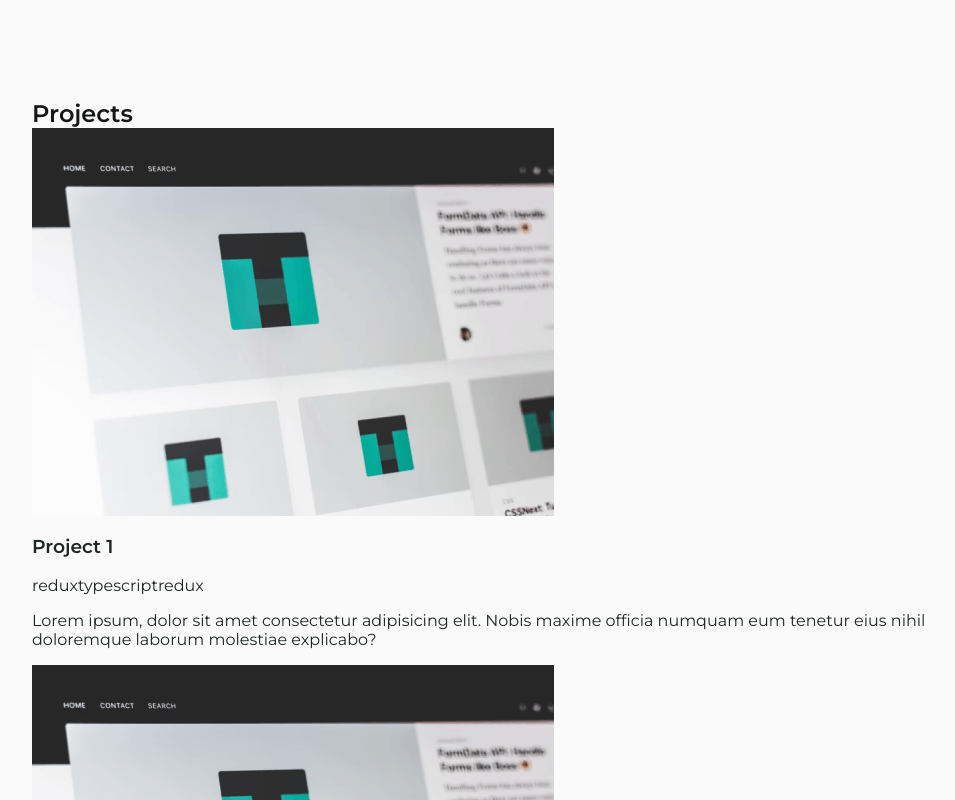
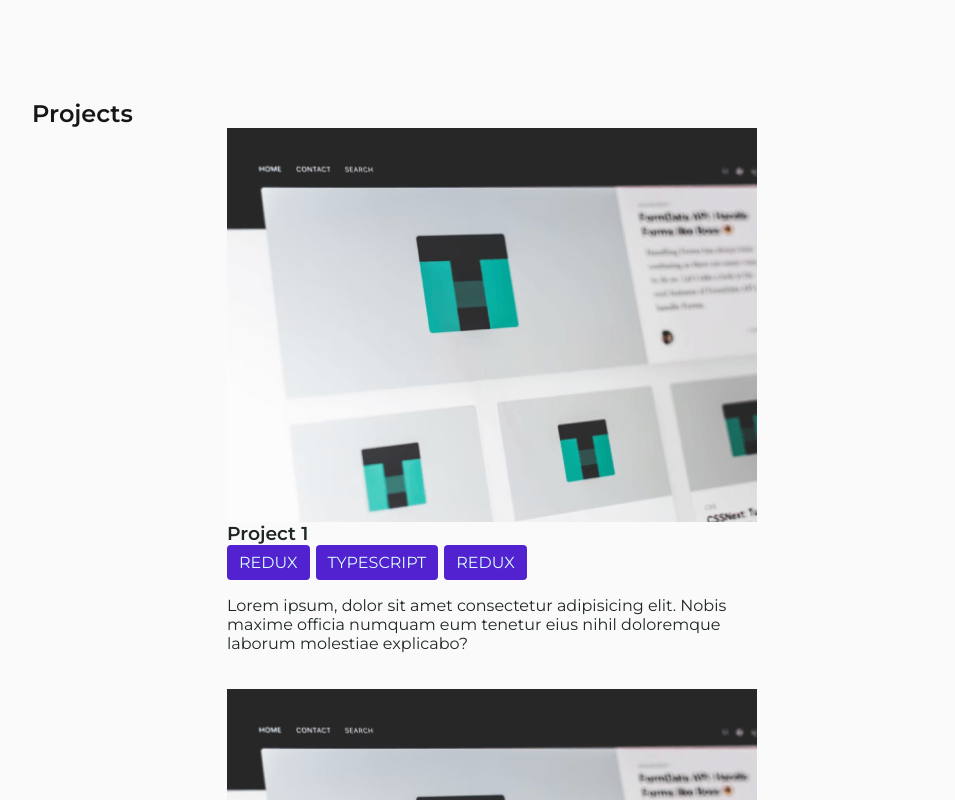
Before and after one commit to AlexNemtsev/portfolio, a React (Vite) app: page / in a window 1280 px wide. Shown: the part 800-1600 px from the top of the page, without its empty margins (148-1103 px from the left). Built offline with nearby package versions, Linux system fonts and the light colour scheme.

Commit message:
feat: add Projects layout

```diff
--- a/src/components/FlexWrapper.tsx
+++ b/src/components/FlexWrapper.tsx
@@ -11,12 +11,11 @@ interface FlexWrapperProps {
   $maxWidth?: string;
 }
 
-// TODO: убрать дефолтные значения
 export const FlexWrapper = styled.div<FlexWrapperProps>`
   display: flex;
   flex-direction: ${(props) => props.$direction ?? 'row'};
   justify-content: ${(props) => props.$justify ?? 'flex-start'};
-  align-items: ${(props) => props.$align ?? 'flex-start'};
+  align-items: ${(props) => props.$align ?? 'stretch'};
   flex-wrap: ${(props) => props.$wrap ?? 'wrap'};
   row-gap: ${(props) => props.$rowGap ?? 'initial'};
   column-gap: ${(props) => props.$columnGap ?? 'initial'};
--- a/src/components/ProjectCard.tsx
+++ b/src/components/ProjectCard.tsx
@@ -1,19 +1,33 @@
+import styled from 'styled-components';
 import { ProjectData } from '../types/ProjectData';
 import { FlexWrapper } from './FlexWrapper';
+import { Highlighted } from './Highlighted';
 
 type ProjectCardProps = ProjectData;
 
 export const ProjectCard = (props: ProjectCardProps) => {
   return (
-    <FlexWrapper $direction="column">
-      <img src={props.cover} alt="project card cover" />
-      <h3>{props.title}</h3>
-      <FlexWrapper>
+    <FlexWrapper $direction="column" $align="flex-start" $maxWidth="530px">
+      <img src={props.cover} alt="project card cover" width="100%" />
+      <CardTitle>{props.title}</CardTitle>
+      <FlexWrapper $columnGap="6px">
         {props.skills.map((skill) => (
-          <span key={skill}>{skill}</span>
+          <Highlighted as={StyledSpan} key={skill}>
+            {skill}
+          </Highlighted>
         ))}
       </FlexWrapper>
       <p>{props.description}</p>
     </FlexWrapper>
   );
 };
+
+const StyledSpan = styled.span`
+  text-transform: uppercase;
+  padding: 8px 12px;
+  border-radius: 4px;
+`;
+
+const CardTitle = styled.h3`
+  margin: 0;
+`;
--- a/src/components/Projects.tsx
+++ b/src/components/Projects.tsx
@@ -36,7 +36,7 @@ const projectsList: ProjectData[] = [
 
 export const Projects = () => {
   return (
-    <FlexWrapper>
+    <FlexWrapper $justify="center" $rowGap="20px" $columnGap="20px">
       {projectsList.map((project) => (
         <ProjectCard {...project} key={project.title} />
       ))}
--- a/vite.config.ts
+++ b/vite.config.ts
@@ -6,14 +6,7 @@ export default defineConfig({
   plugins: [
     react({
       babel: {
-        plugins: [
-          [
-            'babel-plugin-styled-components',
-            {
-              fileName: false,
-            },
-          ],
-        ],
+        plugins: [['babel-plugin-styled-components']],
       },
     }),
   ],
```
